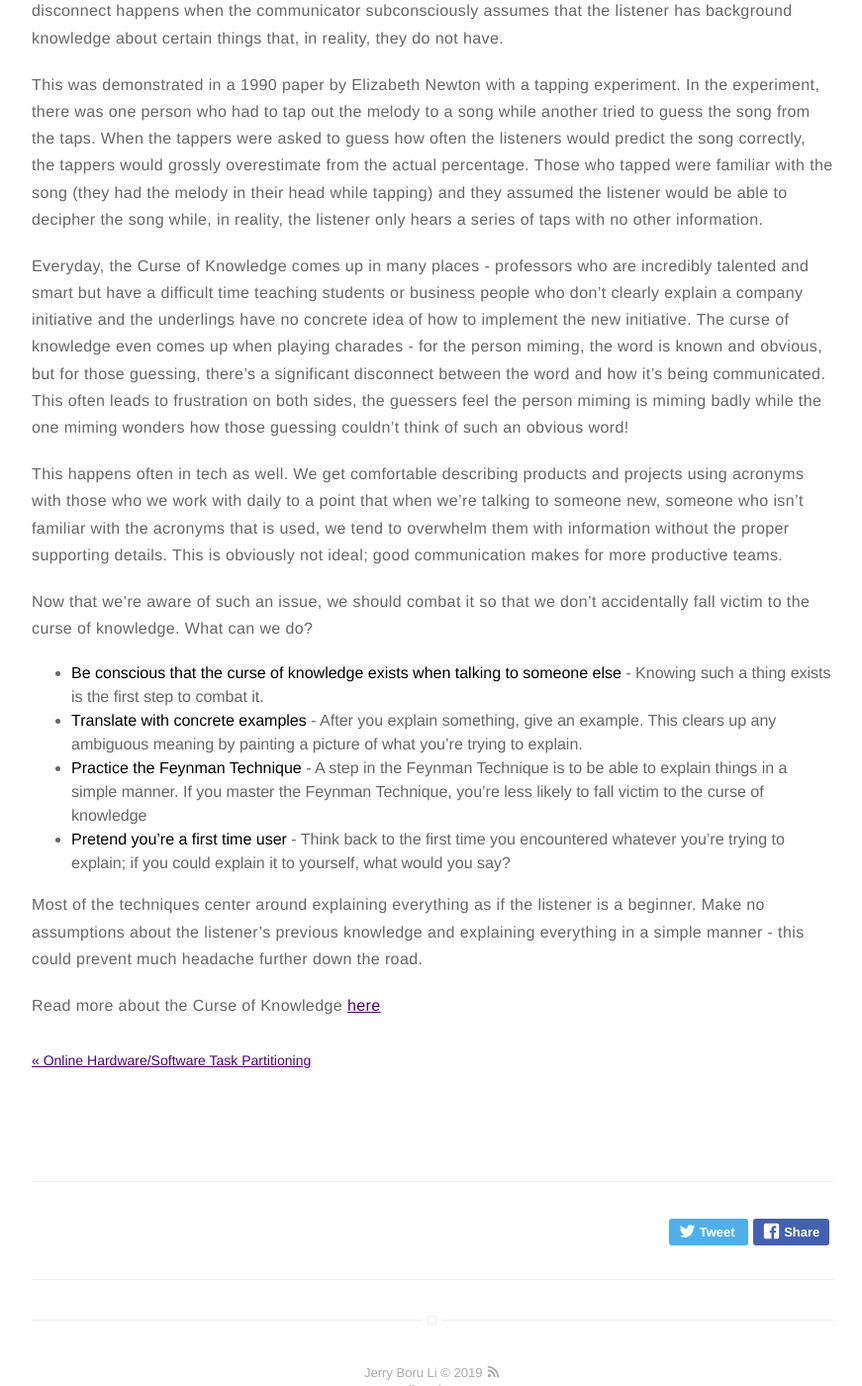
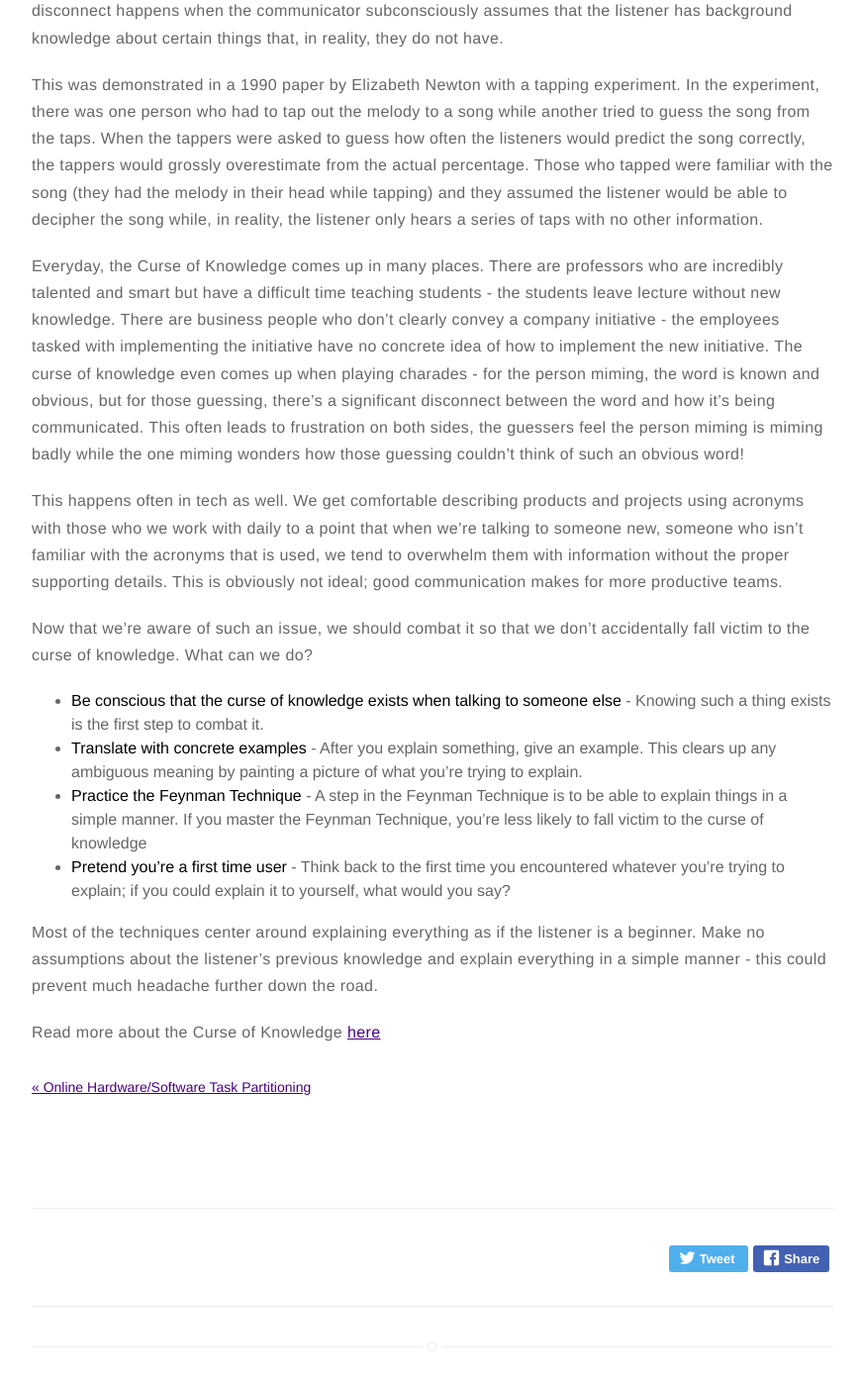
Before and after one commit to JerryBLi/jerrybli.github.io, a Jekyll site: the page built from _posts/2018-01-23-Curse-Of-Knowledge.markdown, in a window 1280 px wide and 1400 px high, scrolled down 364 px. Shown: the whole window at 99% size, without its empty margins (203-1074 px from the left). Built offline with Jekyll 4.4.1, drawn with Linux system fonts in a browser that asks for light colours.

Commit message:
Update 2018-01-23-Curse-Of-Knowledge.markdown

```diff
--- a/_posts/2018-01-23-Curse-Of-Knowledge.markdown
+++ b/_posts/2018-01-23-Curse-Of-Knowledge.markdown
@@ -20,8 +20,7 @@ This was demonstrated in a 1990 paper by Elizabeth Newton with a tapping experim
 When the tappers were asked to guess how often the listeners would predict the song correctly, the tappers would grossly overestimate from the actual percentage.
 Those who tapped were familiar with the song (they had the melody in their head while tapping) and they assumed the listener would be able to decipher the song while, in reality, the listener only hears a series of taps with no other information.
 
-Everyday, the Curse of Knowledge comes up in many places - professors who are incredibly talented and smart but have a difficult time teaching students or business people who don't clearly explain a company initiative and the underlings
-have no concrete idea of how to implement the new initiative. The curse of knowledge even comes up when playing charades - for the person miming, the word is known and obvious, but for those guessing, there's a significant disconnect between the word and how it's being communicated.
+Everyday, the Curse of Knowledge comes up in many places. There are professors who are incredibly talented and smart but have a difficult time teaching students - the students leave lecture without new knowledge. There are business people who don't clearly convey a company initiative - the employees tasked with implementing the initiative have no concrete idea of how to implement the new initiative. The curse of knowledge even comes up when playing charades - for the person miming, the word is known and obvious, but for those guessing, there's a significant disconnect between the word and how it's being communicated.
 This often leads to frustration on both sides, the guessers feel the person miming is miming badly while the one miming wonders how those guessing couldn't think of such an obvious word!
 
 This happens often in tech as well. We get comfortable describing products and projects using acronyms with those who we work with daily to a point that when we're talking to someone new, someone who isn't familiar with the acronyms that is used, we tend to overwhelm them with information without the proper supporting details. This is obviously not ideal; good communication makes for more productive teams.
@@ -32,7 +31,7 @@ Now that we're aware of such an issue, we should combat it so that we don't acci
 * **Practice the Feynman Technique** - A step in the Feynman Technique is to be able to explain things in a simple manner. If you master the Feynman Technique, you're less likely to fall victim to the curse of knowledge
 * **Pretend you're a first time user** - Think back to the first time you encountered whatever you're trying to explain; if you could explain it to yourself, what would you say?
 
-Most of the techniques center around explaining everything as if the listener is a beginner. Make no assumptions about the listener's previous knowledge and explaining everything in a simple manner - this could prevent much headache further down the road.
+Most of the techniques center around explaining everything as if the listener is a beginner. Make no assumptions about the listener's previous knowledge and explain everything in a simple manner - this could prevent much headache further down the road.
 
 
 Read more about the Curse of Knowledge [here](https://en.wikipedia.org/wiki/Curse_of_knowledge)
```
